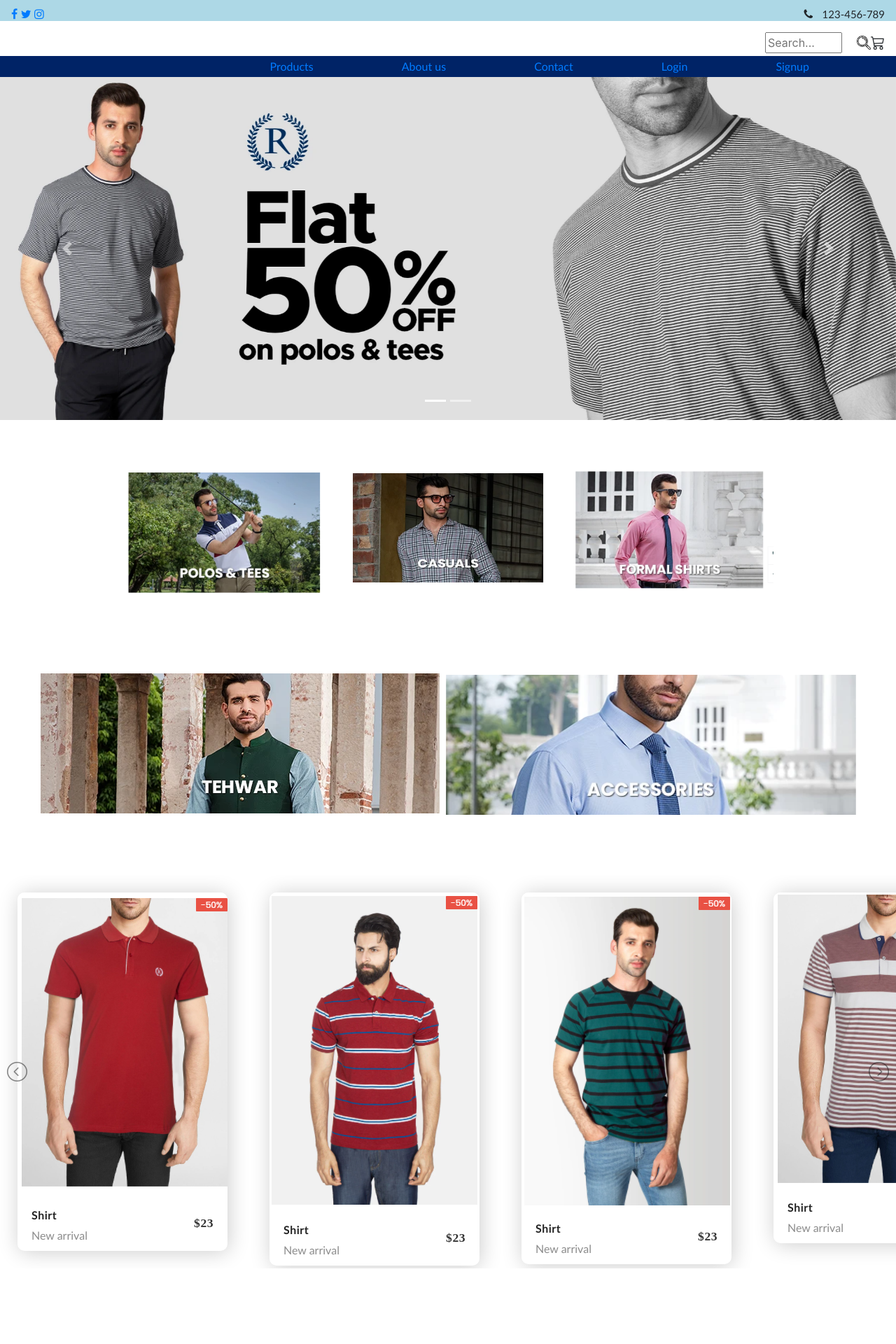
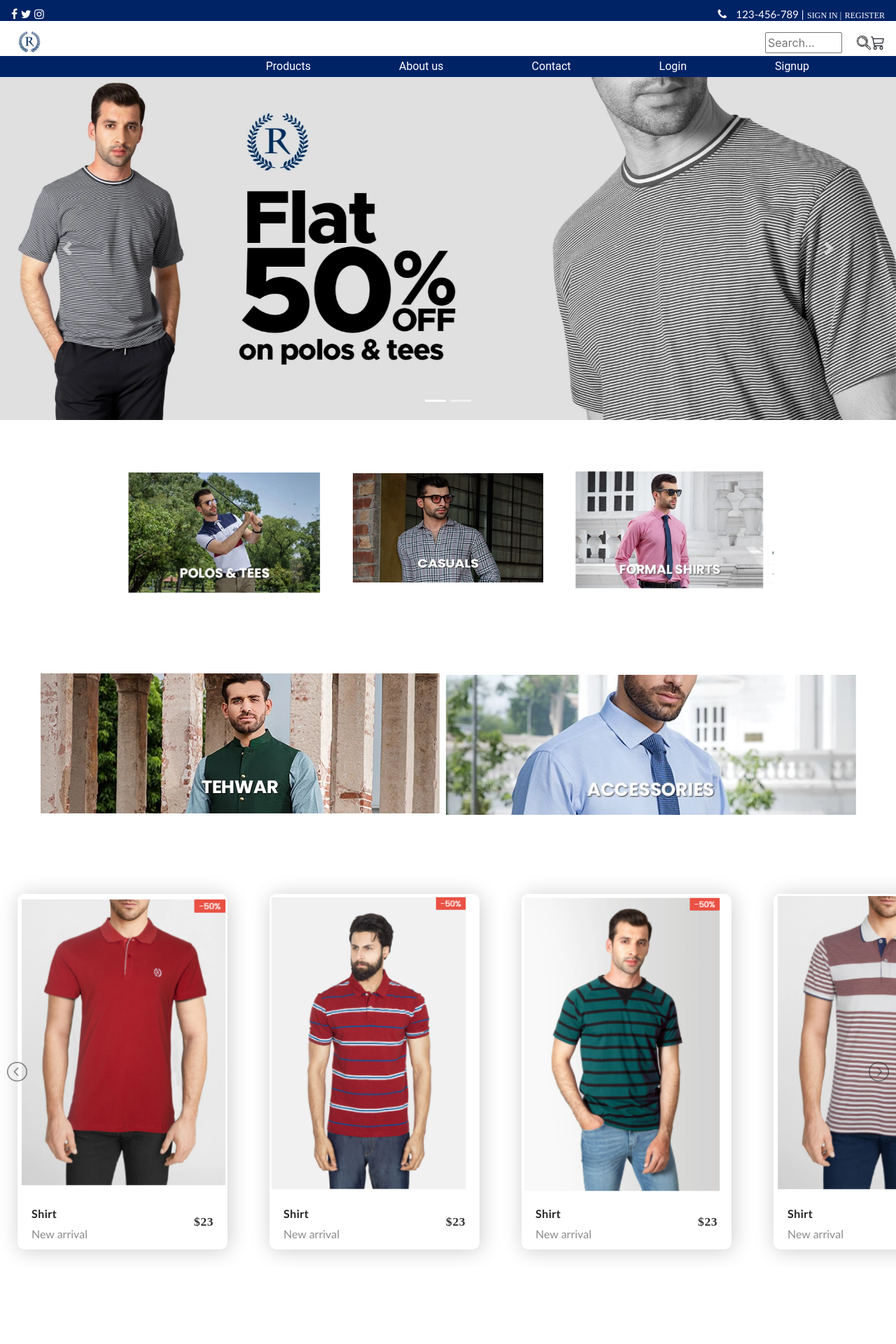
Before and after one commit to usama789/web-project, a PHP site: page / in a window 1280 px wide. Shown: the top 1920 px of the page at 70% size. Run offline with PHP 8.4, Linux system fonts and the light colour scheme.

Commit message:
my commit

```diff
--- a/homepage.css
+++ b/homepage.css
@@ -1,6 +1,20 @@
 
 .hori-selector li{
     display: inline-block;
+
+
+}
+.logo{
+    display: flex;
+    justify-content: flex-start;
+}
+.nav-item a{
+    color: white;
+    font-family: 'roboto';
+    font: bold;
+}
+.nav-item a:hover{
+        text-decoration: underline;
 
 }
 .carousel-inner img{
@@ -15,7 +29,7 @@ html,body{
     display: inline-block;
     margin-right: 100px;
     margin-left: 10px;
-    color: blueviolet;
+    color: white;
     font-family: 'Gill Sans', 'Gill Sans MT', Calibri, 'Trebuchet MS', sans-serif;
 }
 #nav-content{
@@ -70,16 +85,27 @@ html,body{
 }
 
 .container{
-    background-color: lightblue;
+    background-color: #002366;
     max-width: 1300px;
     max-height: 30px;
 }
 .phone-icon h7{
-    text-decoration: mediumseagreen;
+
     font-family: 'Gill Sans', 'Gill Sans MT', Calibri, 'Trebuchet MS', sans-serif;
     font-size: 15px;
+    color: white;
 }
-
+.fa {
+    color: white;
+}
+.quick-links-ul a{
+    color: white;
+    font-family: 'poppins';
+}
+.footer-bottom text{
+    color: white;
+    font-family: 'poppins';
+}
 
 div .contact{
 
@@ -107,6 +133,12 @@ div .contact{
 .footer-section.contact button{
         border-color: yellow;
         color: white;
+}
+.phone-icon a{
+    color: white;
+    font-size: 12px;
+    font-family: 'risque';
+    font: bold;
 }
 #logo-search{
 
@@ -316,3 +349,15 @@ a{
 .store-locator:hover{
     color: white;
 }
+.item-a img{
+    height: 430px;
+}
+.item-b img{
+    height: 430px;
+}
+.item-c img{
+    height: 430px;
+}
+.item-d img{
+    height: 430px;
+}
--- a/homepage.html
+++ b/homepage.html
@@ -11,7 +11,7 @@
     <link rel="stylesheet" href="./homepage.css">
     <link rel="stylesheet" href="https://cdnjs.cloudflare.com/ajax/libs/font-awesome/4.7.0/css/font-awesome.min.css">
     <!-------- light-slider.css-->
-    <link rel="stylesheet" href="/css/lightslider.css">
+    <link rel="stylesheet" href="/lightslider.css">
     <!---   jquery  -->
     <script type="text/javascript"src="/js/jquery.js"></script>
     <!-- light slider js-->
@@ -30,7 +30,9 @@
 
       </div>
         <div class="phone-icon">
-      <span><i class="fa fa-phone" ></i> &nbsp; <h7>123-456-789</h7></span>
+      <span><i class="fa fa-phone" ></i> &nbsp; <h7>123-456-789 |</h7></span>
+      <a href="">SIGN IN |</a>
+      <a href="#">REGISTER</a>
         </div>
 
 
@@ -38,7 +40,9 @@
 <!--//contact nav-->
 <!--logo and search nav-->
     <div class="navbar" id="logo-search">
+      <img src="/images/r.PNG" alt="" height="40px" class="logo">
       <nav class="navbar ml-auto">
+
 
         <input type='text' placeholder='Search...' id='search-text-input' />
       </nav>
@@ -231,7 +235,7 @@
         <li class="item-d">
           <div class="box">
             <div class="img-slide">
-                <img src="/images/p4.PNG" alt="">
+                <img src="/images/p5.PNG" alt="">
                 <div class="overlay">
                   <a href="#" class="buy-btn">Buy Now</a>
                 </div>
@@ -254,7 +258,7 @@
 <li class="item-d">
   <div class="box">
     <div class="img-slide">
-        <img src="/images/p4.PNG" alt="">
+        <img src="/images/p6.PNG" alt="">
         <div class="overlay">
           <a href="#" class="buy-btn">Buy Now</a>
         </div>
@@ -314,7 +318,7 @@
           <div class="footer-content">
             <div class="footer-section about">
               <br>
-              <h2 class="logo-text">eBUY</h2>
+              <h3 class="logo-text">EBUY</h3>
               <br>
               <p>
                 its a online shoping cart of all kind of goods.you can buy any thing from us in best prices
@@ -334,7 +338,7 @@
             </div>
             <div class="footer-section links">
               <br>
-              <h2>Quick Links</h2>
+              <h3>Quick Links</h3>
               <br>
               <ul class="quick-links-ul">
                 <a href="#">
@@ -356,7 +360,7 @@
             </div>
             <div class="footer-section contact">
               <br>
-              <h2>Contact Us</h2>
+              <h3>Contact Us</h3>
               <br>
               <form action="index.html" method="post">
                 <input type="email" name="email" id="" class="text-input contact-input" placeholder="Your Email here">
@@ -367,10 +371,12 @@
                   <i class="fa fa-envelope">Send</i>
                 </button>
               </form>
+
             </div>
           </div>
+
           <div class="footer-bottom">
-            &copy; all rights reserved | usama rafay
+            &copy; ALL RIGHTS RESERVED
           </div>
         </div>
         <!-- //footer-->
```
Also changed, not shown: other parts of homepage.css (+14 -12 lines), images/r.PNG (added).
